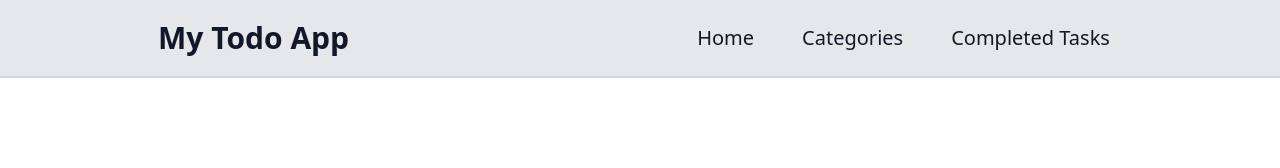
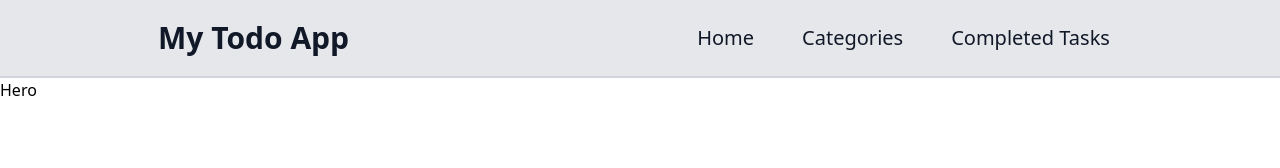
Before and after one commit to Riyaazct/todo-list-react, a React (Create React App) app in the folder client/: page / in a window 1280 px wide. Shown: the top 168 px of the page. Built offline with nearby package versions, Linux system fonts and the light colour scheme.

Commit message:
First commit on hero section

```diff
--- a/client/src/App.js
+++ b/client/src/App.js
@@ -1,9 +1,11 @@
 import NavBar from "./components/NavBar";
+import Hero from "./components/Hero";
 
 function App() {
   return (
     <div className="App">
       <NavBar />
+      <Hero />
     </div>
   );
 }
--- /dev/null
+++ b/client/src/components/Hero.js
@@ -0,0 +1,7 @@
+import React from "react";
+
+const Hero = () => {
+  return <div>Hero</div>;
+};
+
+export default Hero;
```
